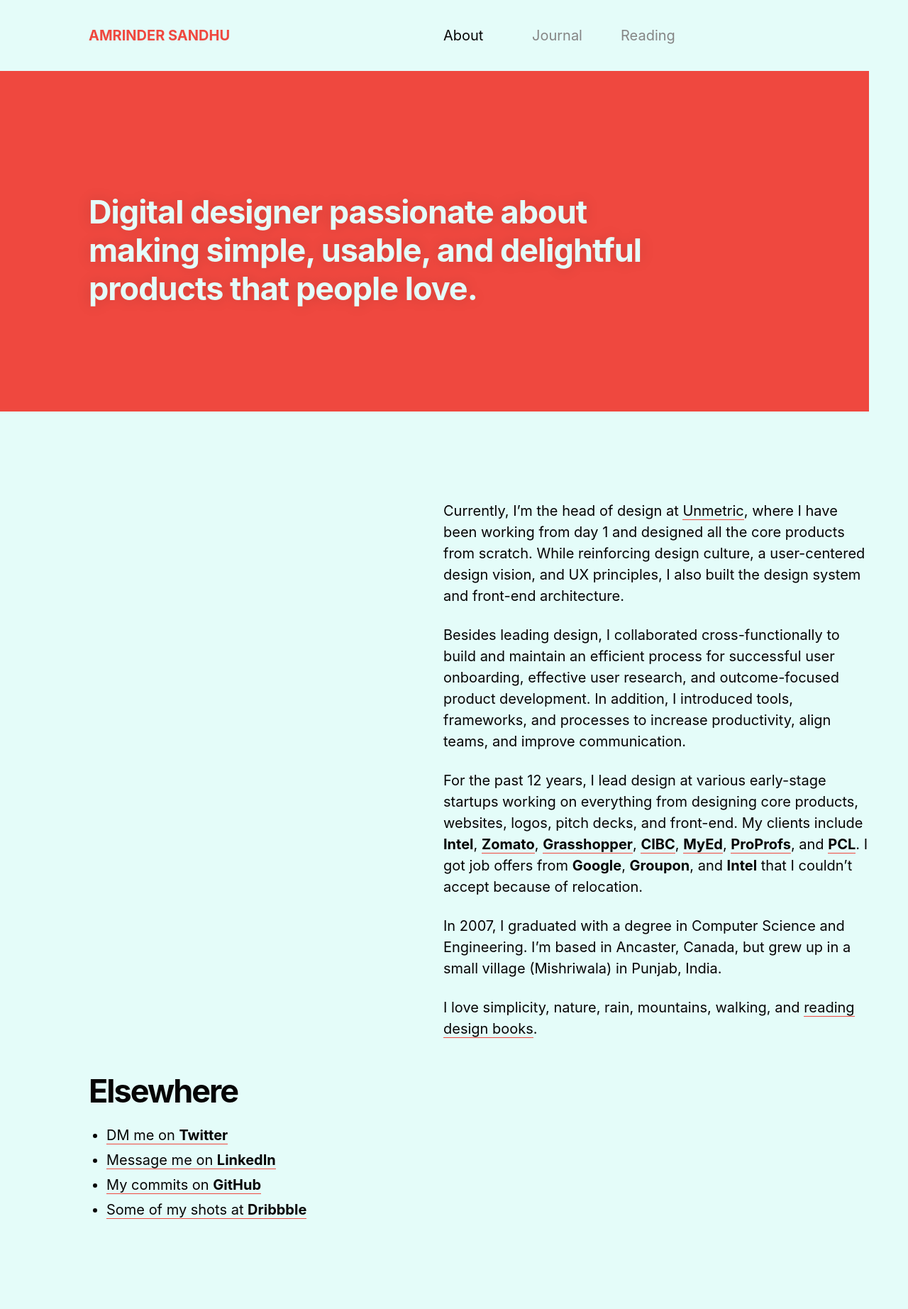
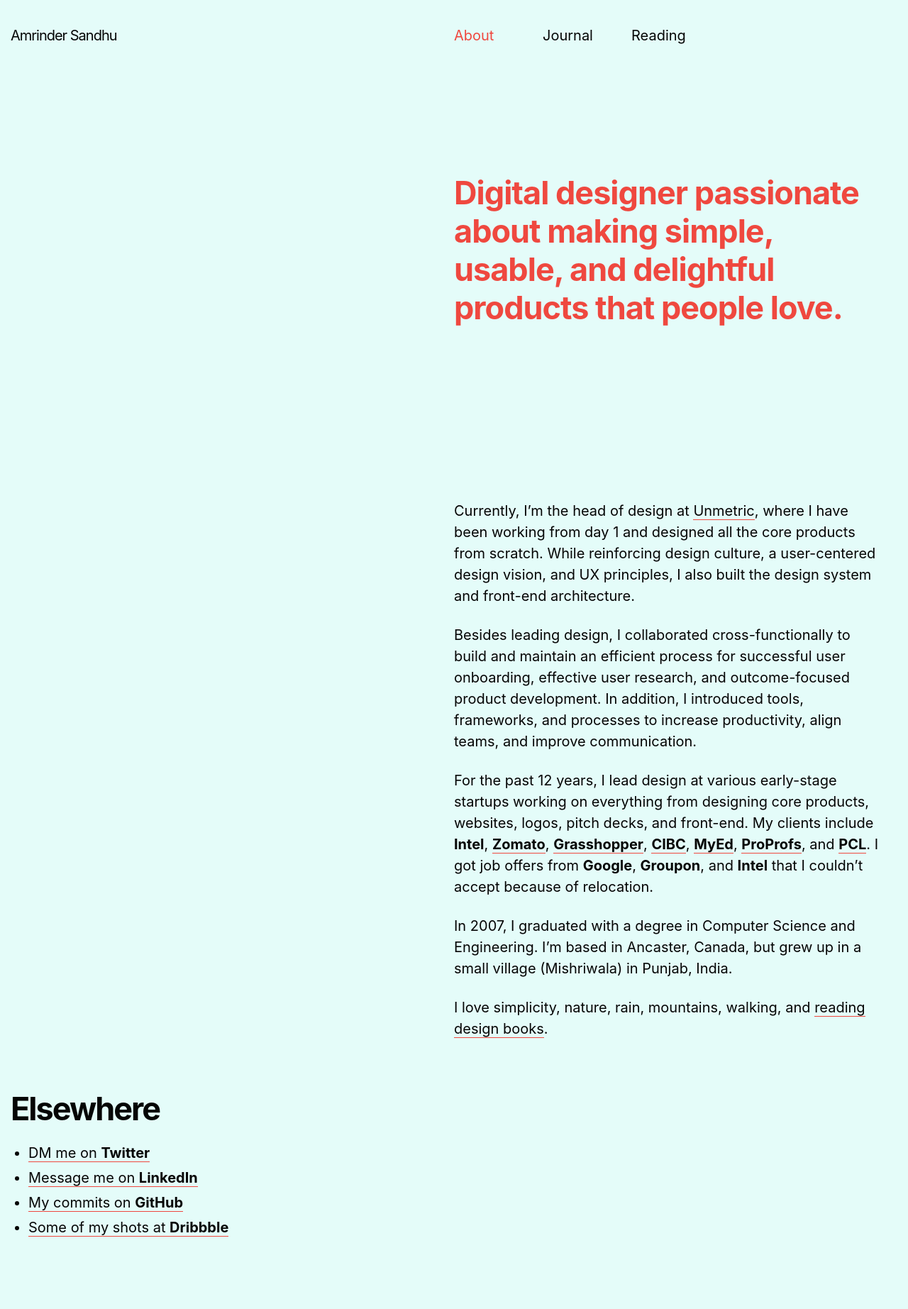
Before and after one commit to harjotgrewal/amrindersandhu, a Jekyll site: the page built from index.html, in a window 1280 px wide. Shown: the whole page at 71% size. Built offline with Jekyll 4.4.1, drawn with Linux system fonts in a browser that asks for light colours; before the commit the page ends 1820 px from its top, so only the background shows below that.

Commit message:
[UPDATE][CSS] Changed theme

```diff
--- a/_scss/_base-page.scss
+++ b/_scss/_base-page.scss
@@ -48,6 +48,7 @@ body {
 		column-gap: 25px;
 		grid-template-columns: repeat(10, 100px);
 		grid-template-rows: 100px auto;
-		margin-bottom: 100px;
+		margin: 0 auto 100px;
+		max-width: 1250px;
 	}
 }
--- a/_scss/_base-typography.scss
+++ b/_scss/_base-typography.scss
@@ -53,7 +53,7 @@ h3 {
     @include media-query(hd) {
         font-size: $font-size-l;
         letter-spacing: -2px;
-        margin-top: 50px;
+        margin-top: 75px;
     }
 }
 
--- a/_scss/_components-entry.scss
+++ b/_scss/_components-entry.scss
@@ -24,7 +24,6 @@
     .c-entry__link {
         border-bottom: 0;
         border-left: 6px solid $color-grey-lighter !important;
-        border-bottom: 6px solid $theme-bg-light-3 !important;
         color: $color-text-light;
         display: block;
         margin-top: 25px;
--- a/_scss/_components-section.scss
+++ b/_scss/_components-section.scss
@@ -104,7 +104,7 @@
     margin-left: 25px;
 
     @include media-query(hd) {
-        grid-column: 2/5;
+        grid-column: 1/5;
         margin-left: 0;
     }
 }
--- a/css/styles.css
+++ b/css/styles.css
@@ -495,7 +495,8 @@ body {
               column-gap: 25px;
       grid-template-columns: repeat(10, 100px);
       grid-template-rows: 100px auto;
-      margin-bottom: 100px; } }
+      margin: 0 auto 100px;
+      max-width: 1250px; } }
 
 /*
  * Using 5 sizes based on perfect fifth scale (2:3) using 20px as base size.
@@ -531,7 +532,7 @@ h3 {
     h3 {
       font-size: 45px;
       letter-spacing: -2px;
-      margin-top: 50px; } }
+      margin-top: 75px; } }
 
 .text-size-s {
   font-size: 20px;
@@ -653,12 +654,10 @@ a {
   display: grid;
   grid-auto-flow: row;
   grid-template-rows: auto auto auto;
+  height: auto;
   position: relative;
   width: calc(100vw - 25px);
-  z-index: 9;
-  position: relative;
-  overflow: hidden;
-  height: auto; }
+  z-index: 9; }
   @media screen and (min-width: 64em) {
     .c-billboard {
       min-height: 480px;
@@ -673,21 +672,22 @@ a {
         grid-column: 3/4; } }
   @media screen and (max-width: 63.9375em) {
     .c-billboard {
-      padding: 50px 25px; } }
+      padding: 50px 0 50px 25px; } }
 
 .c-billboard__title {
-  position: absolute;
-  color: rgba(255, 255, 255, 0.25);
+  color: rgba(255, 255, 255, 0.5);
+  font-size: 300px;
   font-weight: 900;
+  left: -25px;
   letter-spacing: -20px;
   margin-left: -15px;
   position: absolute;
   text-transform: uppercase;
+  top: 0;
   writing-mode: vertical-lr;
   z-index: 1; }
   @media screen and (min-width: 1139px) {
     .c-billboard__title {
-      writing-mode: horizontal-tb;
       -webkit-animation: in 3s ease-out forwards;
               animation: in 3s ease-out forwards;
       -webkit-animation-delay: 0s;
@@ -711,20 +711,19 @@ a {
     opacity: 1; } }
 
 .c-billboard__blurb {
-  font-size: 30px;
-  font-weight: 700;
-  color: #050505;
-  line-height: 1.1;
-  z-index: 2;
   -webkit-animation: blurb 3s ease-out forwards;
           animation: blurb 3s ease-out forwards;
   -webkit-animation-delay: 0;
-          animation-delay: 0; }
+          animation-delay: 0;
+  color: #050505;
+  font-size: 30px;
+  font-weight: 700;
+  line-height: 1.1;
+  z-index: 2; }
   @media screen and (min-width: 64em) {
     .c-billboard__blurb {
       line-height: 1.2;
-      text-shadow: 0 0 20px rgba(0, 0, 0, 0.15);
-      grid-column: 2/9;
+      grid-column: 6/11;
       font-size: 45px;
       letter-spacing: -1px;
       position: absolute; } }
@@ -776,7 +775,6 @@ a {
 .c-entry__link {
   border-bottom: 0;
   border-left: 6px solid #c5c5c5 !important;
-  border-bottom: 6px solid #FFF0E3 !important;
   color: #858585;
   display: block;
   margin-top: 25px;
@@ -856,17 +854,15 @@ a {
   color: #c5c5c5;
   display: inline-block;
   font-size: 20px;
-  font-weight: 700;
+  font-weight: normal;
+  letter-spacing: -1px;
   line-height: 1;
-  position: relative;
-  text-transform: uppercase; }
+  position: relative; }
   .c-name a {
     border: 0; }
   @media screen and (min-width: 1139px) {
     .c-name {
-      font-size: 20px;
-      grid-area: name;
-      left: 125px; } }
+      grid-area: name; } }
   @media screen and (max-width: 63.9375em) {
     .c-name {
       left: 25px; } }
@@ -923,7 +919,6 @@ a {
   @media screen and (min-width: 64em) {
     .c-nav__link {
       border: 0 none;
-      color: #858585;
       display: -ms-flexbox;
       display: flex;
       -ms-flex-direction: column;
@@ -942,9 +937,7 @@ a {
         color: #454545; }
       .c-nav__link:hover span {
         opacity: 1;
-        visibility: visible; }
-      .c-nav__link.is-active strong {
-        color: #050505; } }
+        visibility: visible; } }
 
 .c-section {
   display: grid;
@@ -1012,7 +1005,7 @@ a {
   margin-left: 25px; }
   @media screen and (min-width: 1139px) {
     .c-section--elsewhere {
-      grid-column: 2/5;
+      grid-column: 1/5;
       margin-left: 0; } }
 
 .c-project_list {
@@ -1063,32 +1056,20 @@ a {
     color: #EF483F; }
   .p-home a {
     border-color: #EF483F; }
-  .p-home .c-name a,
-  .p-home .c-menu_button {
-    color: #EF483F; }
   .p-home .c-name path {
     stroke: #EF483F; }
   .p-home .c-nav__link--home {
-    border-bottom-color: #c5c5c5;
-    color: #858585; }
-    @media screen and (min-width: 1139px) {
-      .p-home .c-nav__link--home {
-        color: #050505; } }
+    color: #EF483F; }
   .p-home .c-billboard {
-    background-color: #EF483F; }
-    .p-home .c-billboard::after {
-      border-bottom-color: #E4FCF9; }
+    border-color: #EF483F; }
   .p-home .c-billboard__title {
-    color: rgba(255, 255, 255, 0.15);
-    font-size: 120px; }
+    font-size: 300px; }
     @media screen and (min-width: 1139px) {
       .p-home .c-billboard__title {
         font-size: 420px;
         margin-left: -30px; } }
   .p-home .c-billboard__blurb {
-    color: #E4FCF9; }
-  .p-home .c-billboard__anime {
-    background-color: #E4FCF9; }
+    color: #EF483F; }
 
 .p-work {
   background-color: #F1FFDF; }
@@ -1125,63 +1106,35 @@ a {
   background-color: #FFF0E3; }
   .p-books a {
     border-color: #01CD7D; }
-  .p-books .c-name a,
-  .p-books .c-menu_button {
-    color: #01CD7D; }
   .p-books .c-name path {
     stroke: #01CD7D; }
   .p-books .c-nav__link--books {
-    border-bottom-color: #c5c5c5;
-    color: #858585; }
-    @media screen and (min-width: 1139px) {
-      .p-books .c-nav__link--books {
-        color: #050505; } }
-  .p-books .c-billboard {
-    background-color: #01CD7D; }
-    .p-books .c-billboard::after {
-      border-bottom-color: #FFF0E3; }
+    color: #01CD7D; }
   .p-books .c-billboard__title {
-    color: rgba(255, 255, 255, 0.15);
-    font-size: 120px; }
+    font-size: 300px; }
     @media screen and (min-width: 1139px) {
       .p-books .c-billboard__title {
         font-size: 450px;
         margin-left: -30px; } }
   .p-books .c-billboard__blurb {
-    color: #FFF0E3; }
-  .p-books .c-billboard__anime {
-    background-color: #FFF0E3; }
+    color: #01CD7D; }
 
 .p-journal {
   background-color: #FAF5E4; }
   .p-journal a {
     border-color: #00D1FF; }
-  .p-journal .c-name a,
-  .p-journal .c-menu_button {
-    color: #00D1FF; }
   .p-journal .c-name path {
     stroke: #00D1FF; }
   .p-journal .c-nav__link--journal {
-    border-bottom-color: #c5c5c5;
-    color: #858585; }
-    @media screen and (min-width: 1139px) {
-      .p-journal .c-nav__link--journal {
-        color: #050505; } }
-  .p-journal .c-billboard {
-    background-color: #00D1FF; }
-    .p-journal .c-billboard::after {
-      border-bottom-color: #FAF5E4; }
+    color: #00D1FF; }
   .p-journal .c-billboard__title {
-    color: rgba(255, 255, 255, 0.15);
-    font-size: 130px; }
+    font-size: 300px; }
     @media screen and (min-width: 1139px) {
       .p-journal .c-billboard__title {
         font-size: 450px;
-        margin-left: -20px; } }
+        margin-left: -30px; } }
   .p-journal .c-billboard__blurb {
-    color: #FAF5E4; }
-  .p-journal .c-billboard__anime {
-    background-color: #FAF5E4; }
+    color: #00D1FF; }
 
 /* -------------------- *\
    #UTILITIES
```
Also changed, not shown: _scss/_components-billboard.scss (+11 -17 lines), _scss/_components-header.scss (+4 -4 lines), _scss/_components-nav.scss (+1 -7 lines), _scss/_theme-base.scss (+12 -79 lines), 1 other file.
